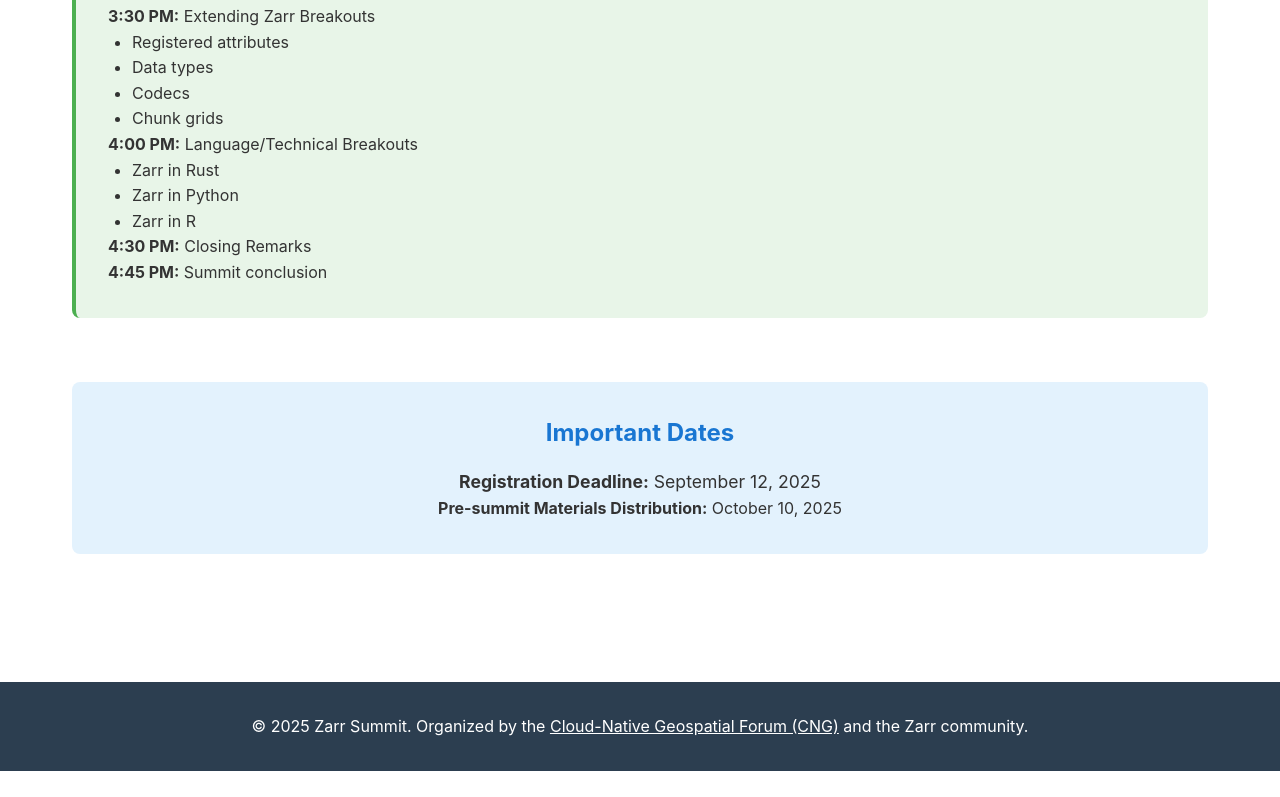
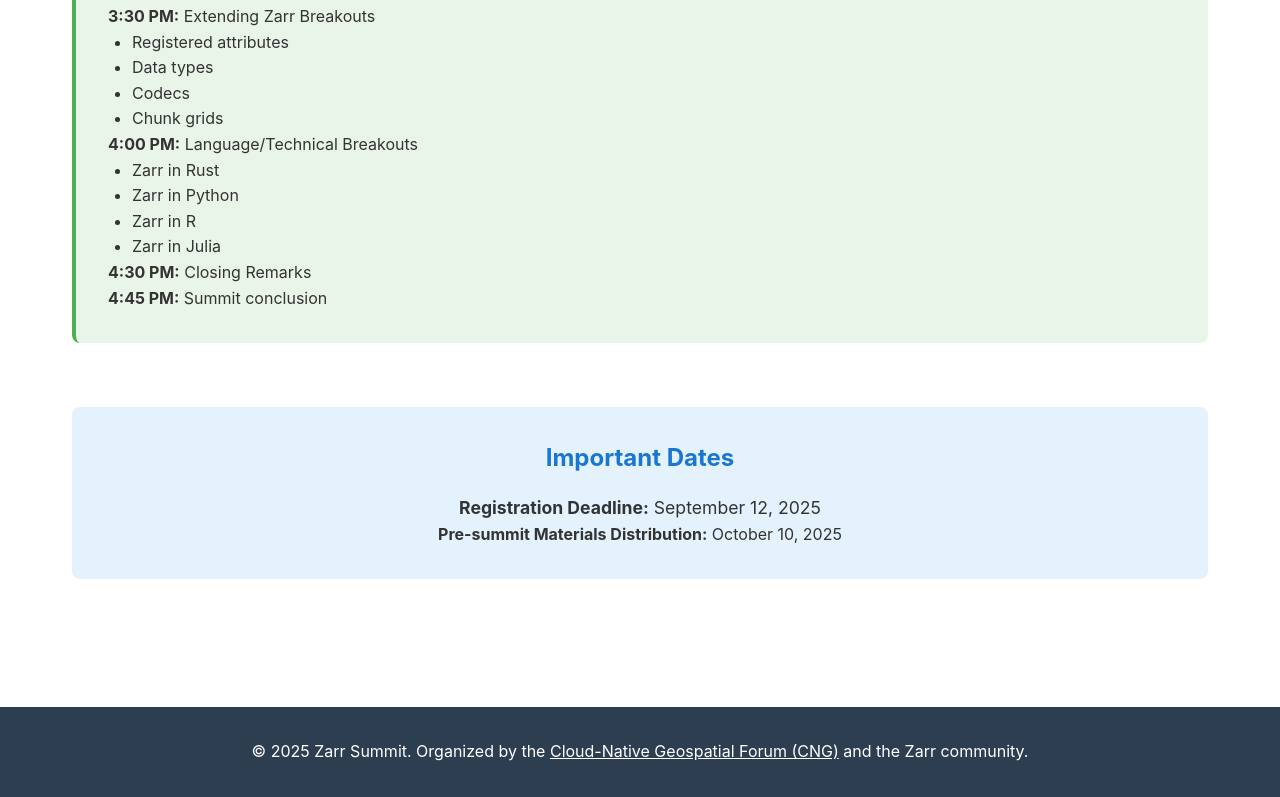
Before and after one commit to zarr-developers/zarr-summit-2025, a Next.js app: page /zarr-summit-2025/schedule in a window 1280 px wide. Shown: the part 2628-3425 px from the top of the page. Before the commit the page ends 3399 px from the top, so only its background shows below. Built offline with nearby package versions, Linux system fonts and the light colour scheme.

Commit message:
Add Julia breakout

```diff
--- a/app/schedule/page.tsx
+++ b/app/schedule/page.tsx
@@ -278,6 +278,7 @@ export default function Schedule() {
                 <li>Zarr in Rust</li>
                 <li>Zarr in Python</li>
                 <li>Zarr in R</li>
+                <li>Zarr in Julia</li>
               </ul>
               <p>
                 <strong>4:30 PM:</strong> Closing Remarks
```
